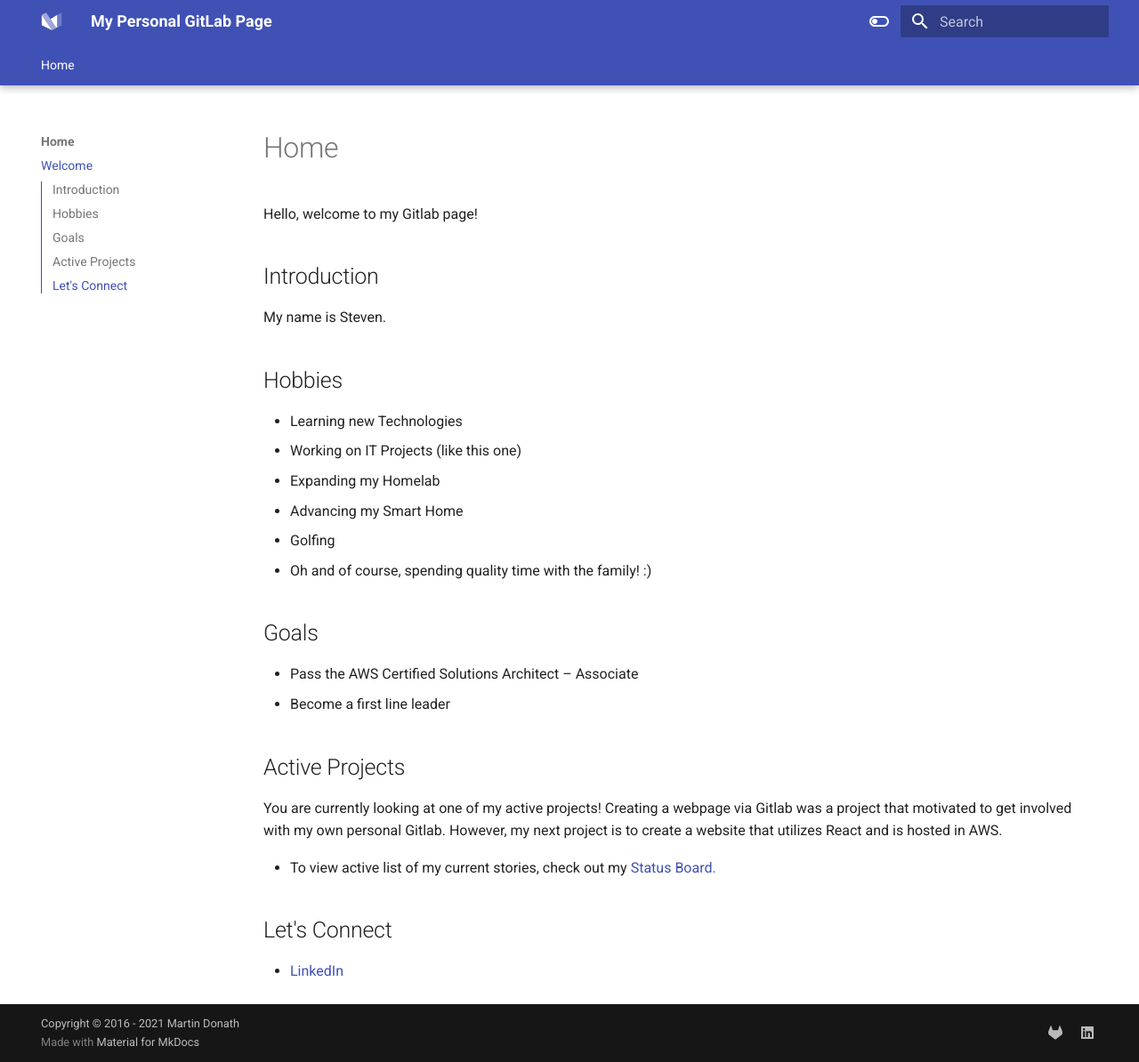
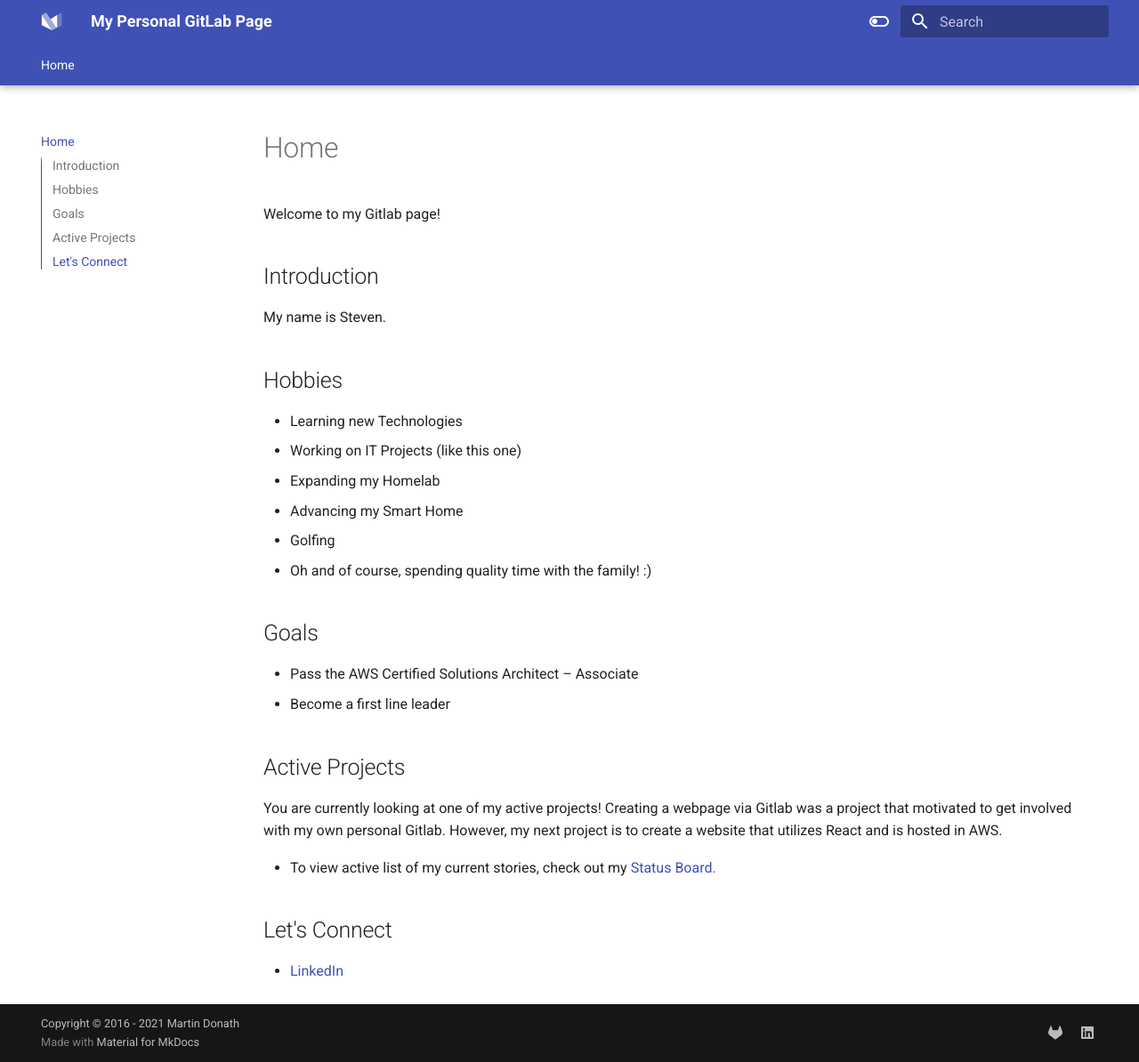
Before and after one commit to stevejoluc/stevejoluc.github.io, an MkDocs documentation site: the page built from docs/index.md, in a window 1280 px wide and 1194 px high. Shown: the whole window at 89% size. Built offline with MkDocs 1.6.1 and Material for MkDocs 9.7.7, drawn with Linux system fonts in a browser that asks for light colours.

Commit message:
Update docs/index.md, mkdocs.yml

```diff
--- a/docs/index.md
+++ b/docs/index.md
@@ -1,6 +1,5 @@
 # Home
-
-Hello, welcome to my Gitlab page!
+Welcome to my Gitlab page!
 
 ## Introduction
 My name is Steven.
--- a/mkdocs.yml
+++ b/mkdocs.yml
@@ -152,7 +152,6 @@ markdown_extensions:
 
 # Page tree
 nav:
-  - Home:
-      - Welcome: index.md
+  - Home: index.md
   # - Blog: blog.md
   # - Projects: projects.md
```
